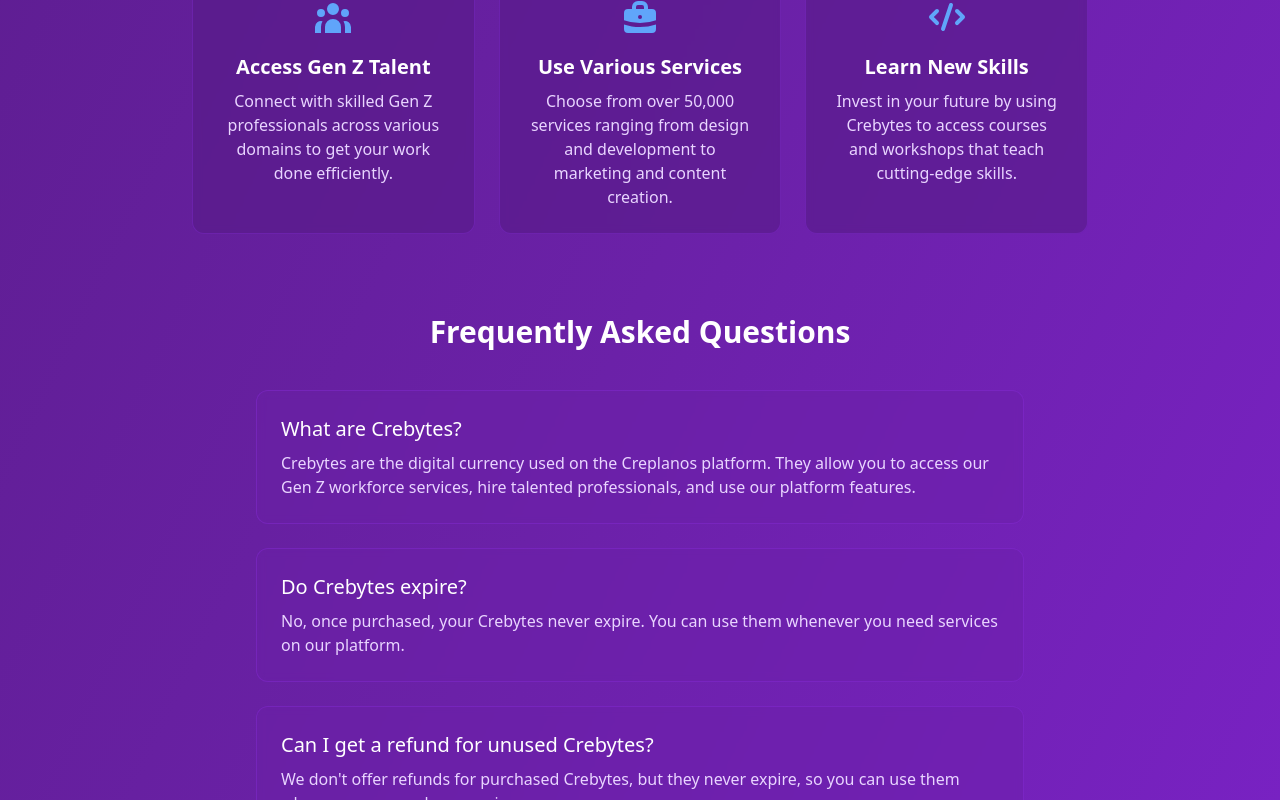
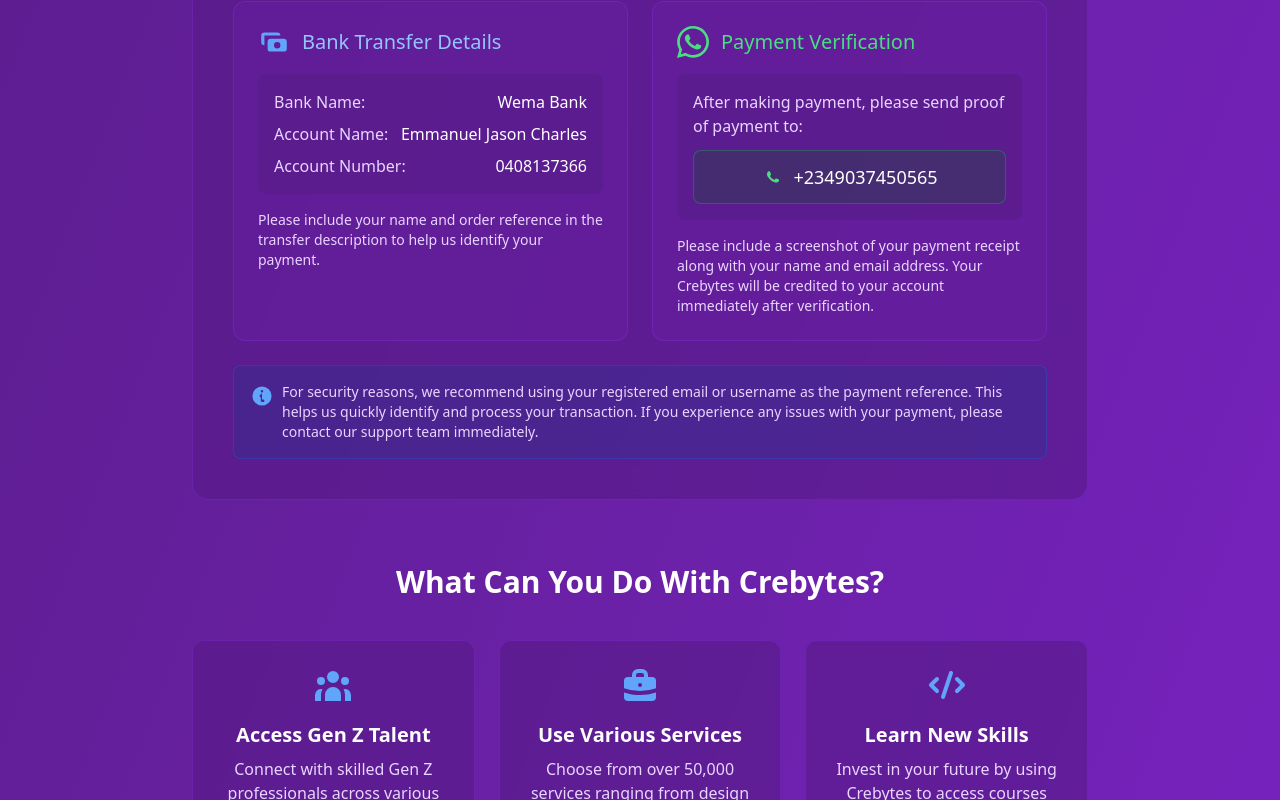
Before and after one commit to GranularX/creplanos_fire, a React (Vite) app: page /pricing in a window 1280 px wide. Shown: the part 1040-1840 px from the top of the page. Built offline with nearby package versions, Linux system fonts and the light colour scheme; no server answers.

Commit message:
feat: added personal bank details for payment

```diff
--- a/src/pages/PricingPage.tsx
+++ b/src/pages/PricingPage.tsx
@@ -161,6 +161,81 @@
           </div>
         </div>
 
+        {/* Payment Instructions Section - ADDED */}
+        <div className="max-w-4xl mx-auto bg-purple-900/60 backdrop-blur-sm rounded-2xl p-8 md:p-10 border border-purple-600/30 mb-16">
+          <h2 className="text-2xl font-bold text-white text-center mb-8">Payment Instructions</h2>
+
+          <div className="grid grid-cols-1 md:grid-cols-2 gap-6">
+            {/* Bank Details */}
+            <div className="bg-purple-800/40 rounded-xl p-6 border border-purple-600/30">
+              <div className="flex items-center mb-4">
+                <svg className="w-8 h-8 text-blue-400 mr-3" fill="currentColor" viewBox="0 0 20 20">
+                  <path fillRule="evenodd" d="M4 4a2 2 0 00-2 2v4a2 2 0 002 2V6h10a2 2 0 00-2-2H4zm2 6a2 2 0 012-2h8a2 2 0 012 2v4a2 2 0 01-2 2H8a2 2 0 01-2-2v-4zm6 4a2 2 0 100-4 2 2 0 000 4z" clipRule="evenodd" />
+                </svg>
+                <h3 className="text-xl font-medium text-blue-300">Bank Transfer Details</h3>
+              </div>
+
+              <div className="space-y-4">
+                <div className="bg-purple-900/60 rounded-lg p-4">
+                  <div className="flex justify-between mb-2">
+                    <span className="text-purple-200">Bank Name:</span>
+                    <span className="text-white font-medium">Wema Bank</span>
+                  </div>
+                  <div className="flex justify-between mb-2">
+                    <span className="text-purple-200">Account Name:</span>
+                    <span className="text-white font-medium">Emmanuel Jason Charles</span>
+                  </div>
+                  <div className="flex justify-between">
+                    <span className="text-purple-200">Account Number:</span>
+                    <span className="text-white font-medium">0408137366</span>
+                  </div>
+                </div>
+
+                <div className="text-purple-200 text-sm">
+                  <p>Please include your name and order reference in the transfer description to help us identify your payment.</p>
+                </div>
+              </div>
+            </div>
+
+            {/* WhatsApp Verification */}
+            <div className="bg-purple-800/40 rounded-xl p-6 border border-purple-600/30">
+              <div className="flex items-center mb-4">
+                <svg className="w-8 h-8 text-green-400 mr-3" fill="currentColor" viewBox="0 0 24 24">
+                  <path d="M17.498 14.382c-.301-.15-1.767-.867-2.04-.966-.273-.101-.473-.15-.673.15-.197.295-.771.964-.944 1.162-.175.195-.349.21-.646.075-.3-.15-1.263-.465-2.403-1.485-.888-.795-1.484-1.77-1.66-2.07-.174-.3-.019-.465.13-.615.136-.135.301-.345.451-.523.146-.181.194-.301.297-.496.1-.21.049-.375-.025-.524-.075-.15-.672-1.62-.922-2.206-.24-.584-.487-.51-.672-.51-.172-.015-.371-.015-.571-.015-.2 0-.523.074-.797.359-.273.3-1.045 1.02-1.045 2.475s1.07 2.865 1.219 3.075c.149.195 2.105 3.195 5.1 4.485.714.3 1.27.48 1.704.629.714.227 1.365.195 1.88.121.574-.091 1.767-.721 2.016-1.426.255-.705.255-1.29.18-1.425-.074-.135-.27-.21-.57-.345m-5.446 7.443h-.016c-1.77 0-3.524-.48-5.055-1.38l-.36-.214-3.75.975 1.005-3.645-.239-.375c-.99-1.576-1.516-3.391-1.516-5.26 0-5.445 4.455-9.885 9.942-9.885 2.654 0 5.145 1.035 7.021 2.91 1.875 1.859 2.909 4.35 2.909 6.99-.004 5.444-4.46 9.885-9.935 9.885M20.52 3.449C18.24 1.245 15.24 0 12.045 0 5.463 0 .104 5.334.101 11.893c0 2.096.549 4.14 1.595 5.945L0 24l6.335-1.652c1.746.943 3.71 1.444 5.71 1.447h.006c6.585 0 11.946-5.336 11.949-11.896 0-3.176-1.24-6.165-3.495-8.411"/>
+                </svg>
+                <h3 className="text-xl font-medium text-green-400">Payment Verification</h3>
+              </div>
+
+              <div className="space-y-4">
+                <div className="bg-purple-900/60 rounded-lg p-4">
+                  <p className="text-purple-200 mb-3">After making payment, please send proof of payment to:</p>
+                  <div className="flex items-center justify-center space-x-2 bg-green-900/30 p-3 rounded-lg border border-green-500/30">
+                    <svg className="w-6 h-6 text-green-400" fill="currentColor" viewBox="0 0 24 24">
+                      <path d="M17.498 14.382c-.301-.15-1.767-.867-2.04-.966-.273-.101-.473-.15-.673.15-.197.295-.771.964-.944 1.162-.175.195-.349.21-.646.075-.3-.15-1.263-.465-2.403-1.485-.888-.795-1.484-1.77-1.66-2.07-.174-.3-.019-.465.13-.615.136-.135.301-.345.451-.523.146-.181.194-.301.297-.496.1-.21.049-.375-.025-.524-.075-.15-.672-1.62-.922-2.206-.24-.584-.487-.51-.672-.51-.172-.015-.371-.015-.571-.015-.2 0-.523.074-.797.359-.273.3-1.045 1.02-1.045 2.475s1.07 2.865 1.219 3.075c.149.195 2.105 3.195 5.1 4.485.714.3 1.27.48 1.704.629.714.227 1.365.195 1.88.121.574-.091 1.767-.721 2.016-1.426.255-.705.255-1.29.18-1.425-.074-.135-.27-.21-.57-.345z"/>
+                    </svg>
+                    <span className="text-white font-medium text-lg">+2349037450565</span>
+                  </div>
+                </div>
+
+                <div className="text-purple-200 text-sm">
+                  <p>Please include a screenshot of your payment receipt along with your name and email address. Your Crebytes will be credited to your account immediately after verification.</p>
+                </div>
+              </div>
+            </div>
+          </div>
+
+          <div className="mt-6 bg-blue-900/30 rounded-lg p-4 border border-blue-600/30">
+            <div className="flex items-start">
+              <svg className="w-6 h-6 text-blue-400 mr-2 mt-0.5 flex-shrink-0" fill="currentColor" viewBox="0 0 20 20">
+                <path fillRule="evenodd" d="M18 10a8 8 0 11-16 0 8 8 0 0116 0zm-7-4a1 1 0 11-2 0 1 1 0 012 0zM9 9a1 1 0 000 2v3a1 1 0 001 1h1a1 1 0 100-2h-1V9a1 1 0 00-1-1z" clipRule="evenodd" />
+              </svg>
+              <p className="text-purple-200 text-sm">
+                For security reasons, we recommend using your registered email or username as the payment reference. This helps us quickly identify and process your transaction. If you experience any issues with your payment, please contact our support team immediately.
+              </p>
+            </div>
+          </div>
+        </div>
+
         {/* Benefits/Features Section */}
         <div className="max-w-4xl mx-auto mb-16">
           <h2 className="text-3xl font-bold text-white text-center mb-10">What Can You Do With Crebytes?</h2>
@@ -220,16 +295,16 @@
                 a: "No, once purchased, your Crebytes never expire. You can use them whenever you need services on our platform."
               },
               {
-                q: "Can I get a refund for unused Crebytes?",
-                a: "We don't offer refunds for purchased Crebytes, but they never expire, so you can use them whenever you need our services."
+                q: "How do I make a payment?",
+                a: "You can make a direct bank transfer to our Wema Bank account and send the proof of payment via WhatsApp for quick verification. Your Crebytes will be credited immediately after confirmation."
               },
               {
                 q: "Are there discounts for bulk purchases?",
                 a: "Yes, for purchases over $100, please contact our sales team to discuss volume discounts and custom packages tailored to your needs."
               },
               {
-                q: "How do I know how many Crebytes I need?",
-                a: "The number of Crebytes required varies by service. Each service listing on our platform shows the required Crebytes, helping you budget accordingly."
+                q: "How long does payment verification take?",
+                a: "Payment verification typically takes 5-15 minutes during business hours. Once your payment is verified, your Crebytes will be instantly credited to your account."
               }
             ].map((item, i) => (
               <div key={i} className="bg-purple-800/40 backdrop-blur-sm rounded-xl p-6 border border-purple-600/30">
```
